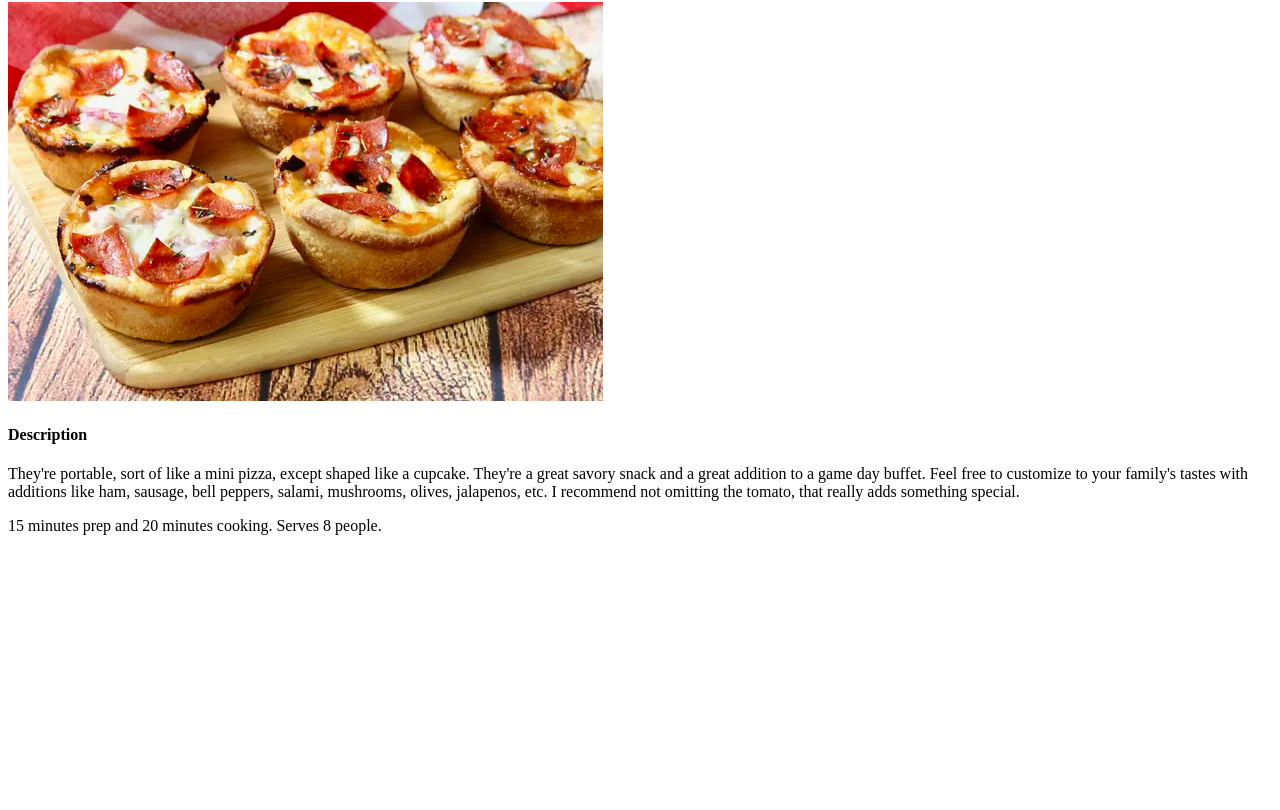
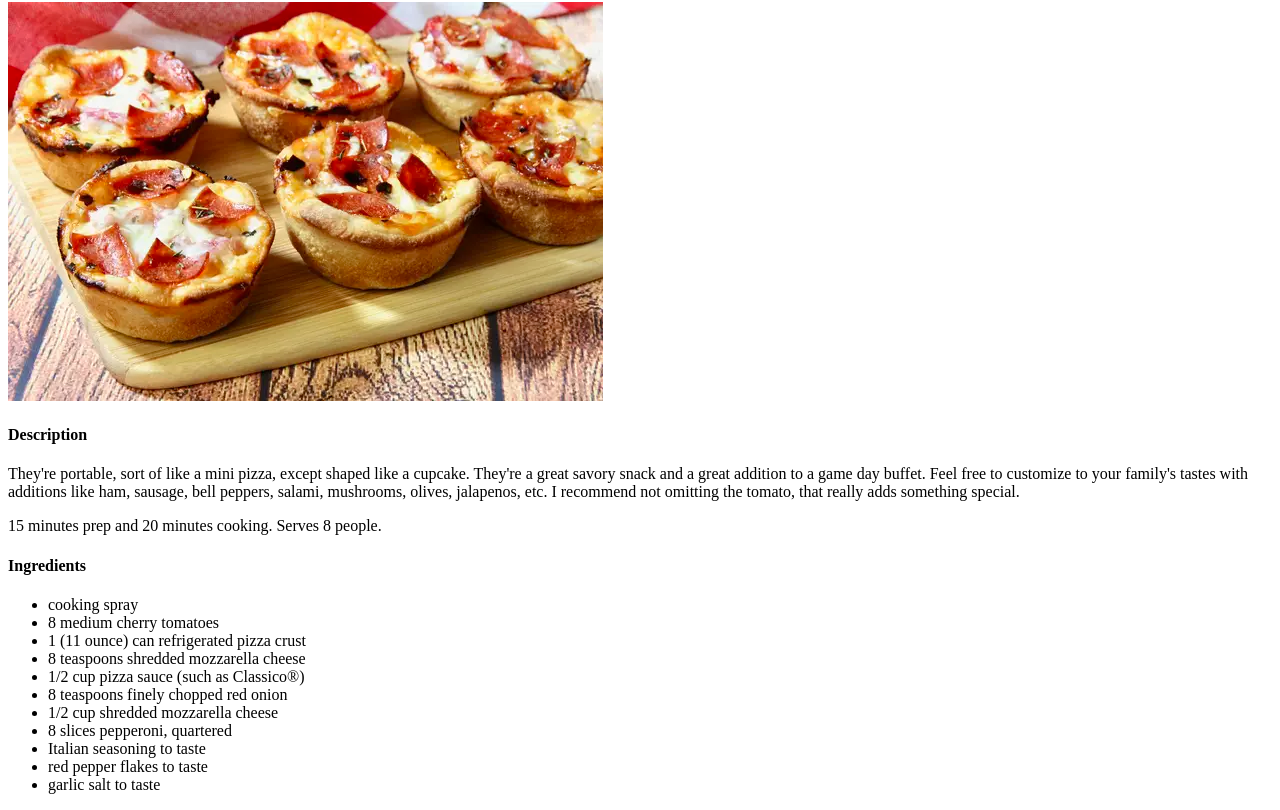
Before and after one commit to ElsonOtake/odin-recipes, a plain HTML site: page recipes/pizzacupcakes.html in a window 1280 px wide. Shown: the part 78-888 px from the top of the page. Before the commit the page ends 800 px from the top, so only its background shows below. Drawn offline with Linux system fonts and the light colour scheme.

Commit message:
ingredients needed to prepare the dish included

```diff
--- a/recipes/pizzacupcakes.html
+++ b/recipes/pizzacupcakes.html
@@ -10,5 +10,19 @@
         <h4>Description</h4>
         <p>They're portable, sort of like a mini pizza, except shaped like a cupcake. They're a great savory snack and a great addition to a game day buffet. Feel free to customize to your family's tastes with additions like ham, sausage, bell peppers, salami, mushrooms, olives, jalapenos, etc. I recommend not omitting the tomato, that really adds something special.</p>
         <p>15 minutes prep and 20 minutes cooking. Serves 8 people.</p>
+        <h4>Ingredients</h4>
+        <ul>
+            <li>cooking spray</li>
+            <li>8 medium cherry tomatoes</li>
+            <li>1 (11 ounce) can refrigerated pizza crust</li>
+            <li>8 teaspoons shredded mozzarella cheese</li>
+            <li>1/2 cup pizza sauce (such as Classico®)</li>
+            <li>8 teaspoons finely chopped red onion</li>
+            <li>1/2 cup shredded mozzarella cheese</li>
+            <li>8 slices pepperoni, quartered</li>
+            <li>Italian seasoning to taste</li>
+            <li>red pepper flakes to taste</li>
+            <li>garlic salt to taste</li>
+        </ul>
     </body>
 </html>
```
